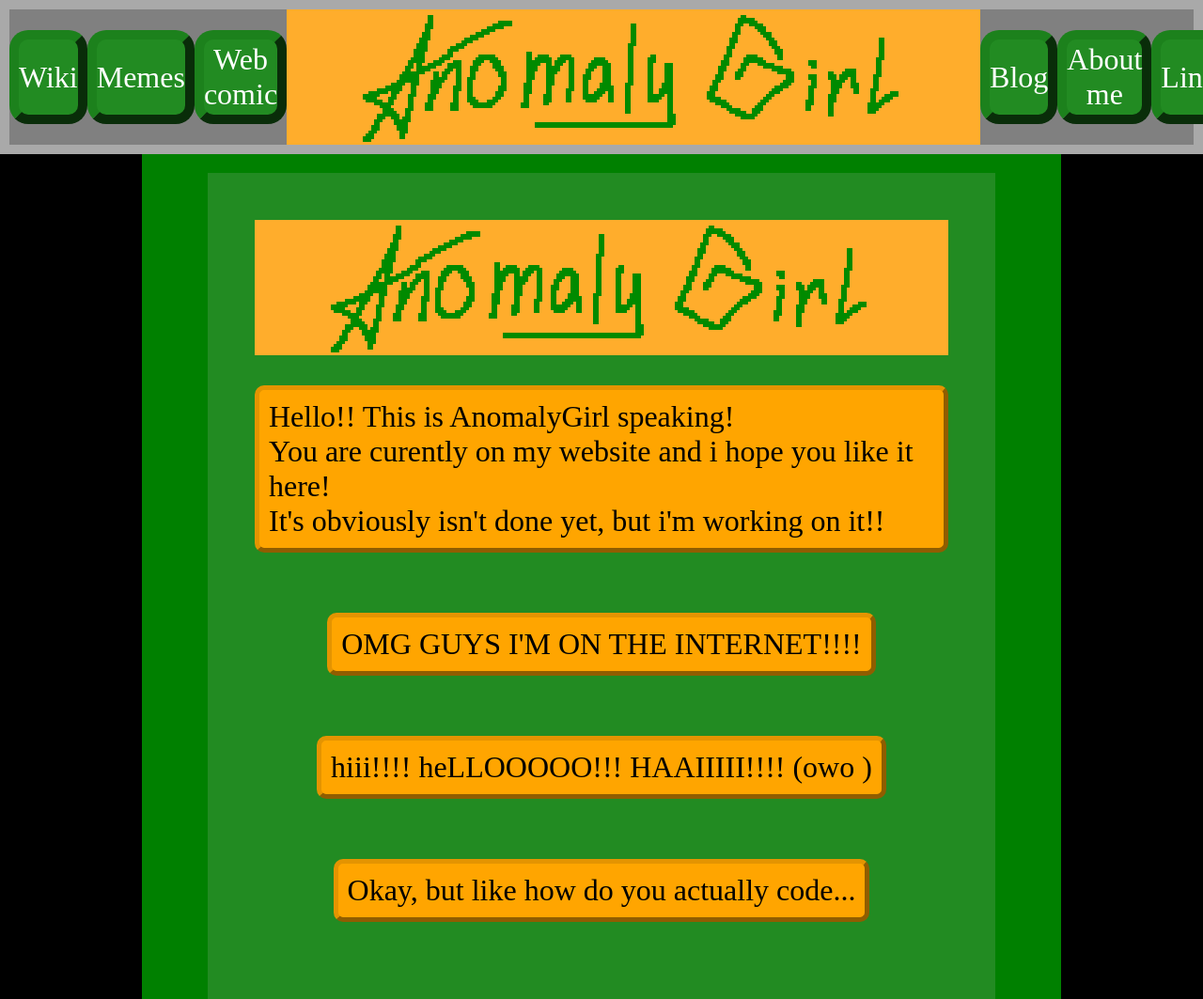
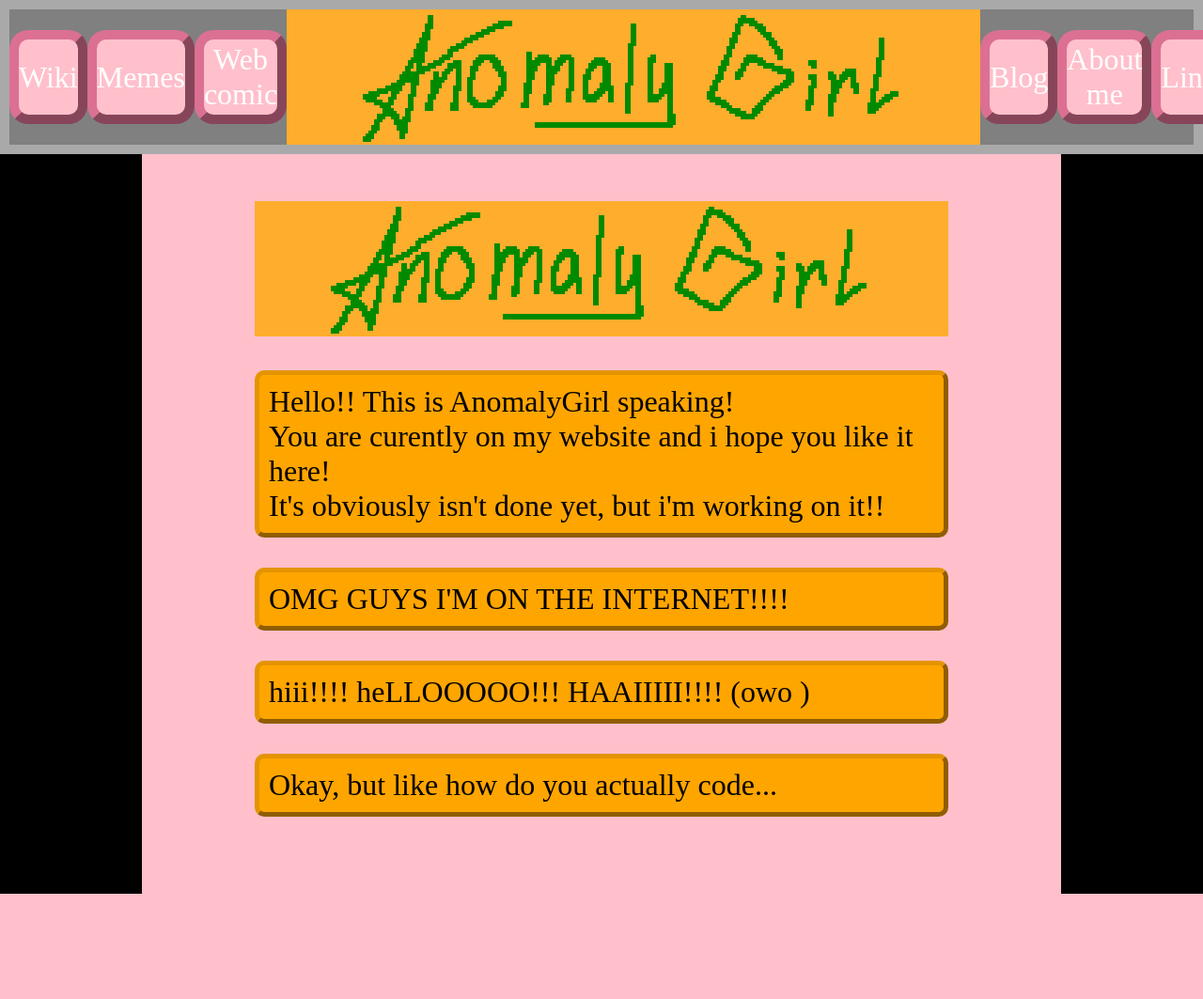
Before and after one commit to Galinca/AnomalyGirl, a plain HTML site: page index.html in a window 1280 px wide. Shown: the top 1063 px of the page at 94% size. After the commit the page ends 951 px from the top, so only its background shows below. Drawn offline with Linux system fonts and the light colour scheme; a web font is replaced by a local one.

Commit message:
"Now in PINK!"

```diff
--- a/style2.css
+++ b/style2.css
@@ -1,6 +1,6 @@
 body{
     margin: 0px;
-    background-color: forestgreen;
+    background-color: pink;
 }
 .menu{
     position: sticky;
@@ -15,8 +15,8 @@ body{
 button{
     width: 150px;
     height: 100px;
-    background-color: forestgreen;
-    border: outset 10px rgb(28, 129, 28);
+    background-color: pink;
+    border: outset 10px palevioletred;
     padding: 0px;
     border-radius: 20px;
     margin-top: 10px;
@@ -45,9 +45,9 @@ button:active{
 #Column{
     width: 1200px;
     padding: 50px;
-    border-left: 70px solid green;
-    border-right: 70px solid green;
-    border-top: 20px solid green;
+    border-left: 70px solid pink;
+    border-right: 70px solid pink;
+    border-top: 20px solid pink
     display: flex;
     flex-direction: column;
     align-items: center;
```
